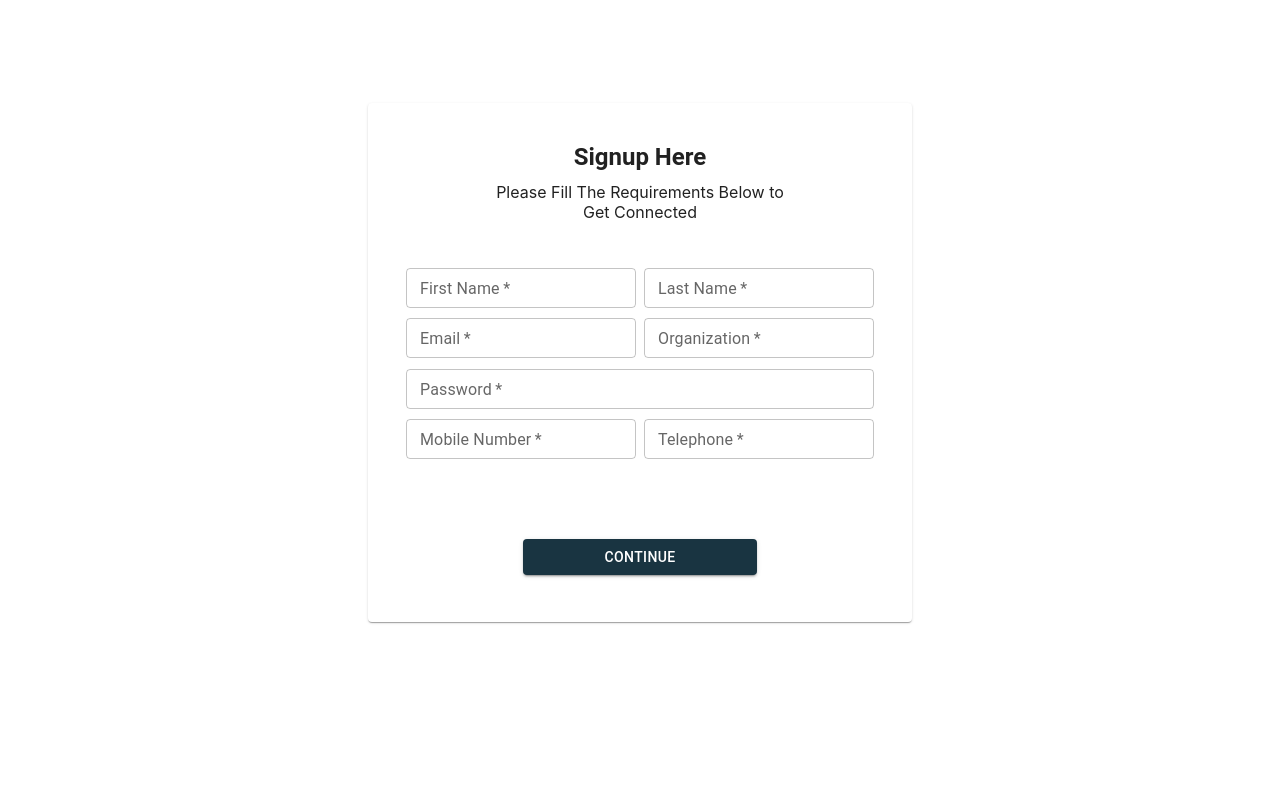
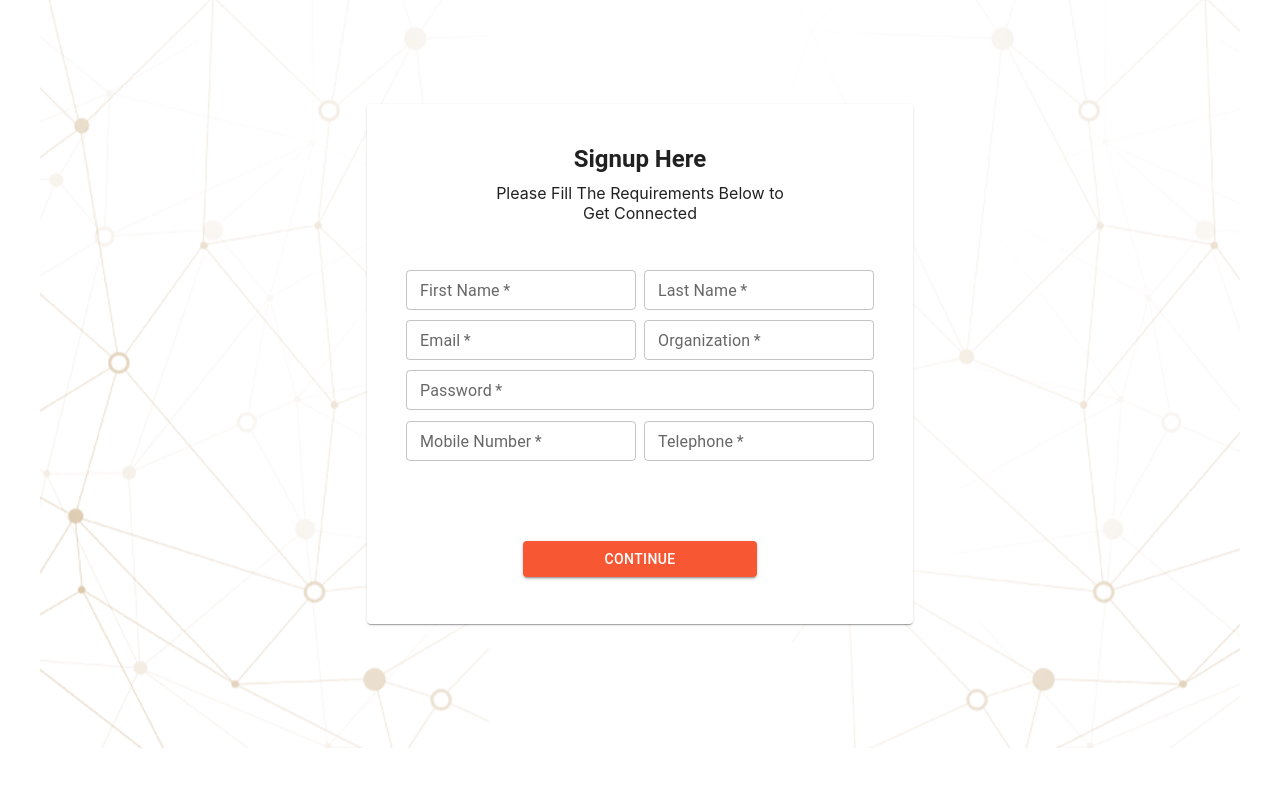
Before and after one commit to SpontenouesIncognitoHandler/Frontend, a React (Create React App) app: page /signup in a window 1280 px wide. Shown: the top 786 px of the page. Built offline with nearby package versions, Linux system fonts and the light colour scheme.

Commit message:
Style added

```diff
--- a/public/index.html
+++ b/public/index.html
@@ -10,21 +10,14 @@
       content="Web site created using create-react-app"
     />
     <link rel="apple-touch-icon" href="%PUBLIC_URL%/logo192.png" />
-    <!--
-      manifest.json provides metadata used when your web app is installed on a
-      user's mobile device or desktop. See https://developers.google.com/web/fundamentals/web-app-manifest/
-    -->
     <link rel="manifest" href="%PUBLIC_URL%/manifest.json" />
-    <!--
-      Notice the use of %PUBLIC_URL% in the tags above.
-      It will be replaced with the URL of the `public` folder during the build.
-      Only files inside the `public` folder can be referenced from the HTML.
-
-      Unlike "/favicon.ico" or "favicon.ico", "%PUBLIC_URL%/favicon.ico" will
-      work correctly both with client-side routing and a non-root public URL.
-      Learn how to configure a non-root public URL by running `npm run build`.
-    -->
-    <title>React App</title>
+    <style>
+      .css-1oqqzyl-MuiContainer-root
+      {
+        padding: 0%;
+      }
+    </style>
+    <title>SiH</title>
   </head>
   <body>
     <noscript>You need to enable JavaScript to run this app.</noscript>
--- /dev/null
+++ b/src/Commons/Style.css
@@ -0,0 +1,19 @@
+.signup-container {
+  position: relative;
+  width: 100%;
+  height: 100%;
+  background-image: url("./../Assets/B2.png"), url("./../Assets/B1.png");
+  background-position: left, right;
+  background-repeat: no-repeat;
+  background-size: auto, auto;
+}
+
+.login-container {
+  position: relative;
+  width: 100%;
+  height: 100%;
+  background-image: url("./../Assets/B2.png"), url("./../Assets/B1.png");
+  background-position: left, right;
+  background-repeat: no-repeat;
+  background-size: auto, auto;
+}
--- a/src/Components/Login.js
+++ b/src/Components/Login.js
@@ -110,7 +110,7 @@ export default function Login() {
                   <Button
                     type="submit"
                     variant="contained"
-                    style={{ backgroundColor: "#193441", width: "50%" }}
+                    style={{ backgroundColor: "#f75733", width: "50%" }}
                   >
                     Continue
                   </Button>
--- a/src/Components/Signup.js
+++ b/src/Components/Signup.js
@@ -8,6 +8,7 @@ import Grid from "@mui/material/Grid";
 import FormControlLabel from "@mui/material/FormControlLabel";
 import Checkbox from "@mui/material/Checkbox";
 import { useState } from "react";
+import './../Commons/Style.css';
 
 export default function Signup() {
   const [fname, setFname] = useState("");
@@ -33,7 +34,7 @@ export default function Signup() {
   }
 
   return (
-    <div>
+    <div className="signup-container">
       <div style={{ padding: "2%" }}>
         <center>
           <Card
@@ -178,7 +179,7 @@ export default function Signup() {
                   <Button
                     type="submit"
                     variant="contained"
-                    style={{ backgroundColor: "#193441", width: "50%" }}
+                    style={{ backgroundColor: "#f75733", width: "50%" }}
                   >
                     Continue
                   </Button>
--- a/src/index.css
+++ b/src/index.css
@@ -1,13 +1,17 @@
 body {
   margin: 0;
-  font-family: -apple-system, BlinkMacSystemFont, 'Segoe UI', 'Roboto', 'Oxygen',
-    'Ubuntu', 'Cantarell', 'Fira Sans', 'Droid Sans', 'Helvetica Neue',
+  font-family: -apple-system, BlinkMacSystemFont, "Segoe UI", "Roboto", "Oxygen",
+    "Ubuntu", "Cantarell", "Fira Sans", "Droid Sans", "Helvetica Neue",
     sans-serif;
   -webkit-font-smoothing: antialiased;
   -moz-osx-font-smoothing: grayscale;
 }
 
 code {
-  font-family: source-code-pro, Menlo, Monaco, Consolas, 'Courier New',
+  font-family: source-code-pro, Menlo, Monaco, Consolas, "Courier New",
     monospace;
 }
+
+.css-1oqqzyl-MuiContainer-root {
+  padding: 0% !important;
+}
```
Also changed, not shown: src/Assets/B1.png (added), src/Assets/B2.png (added).
